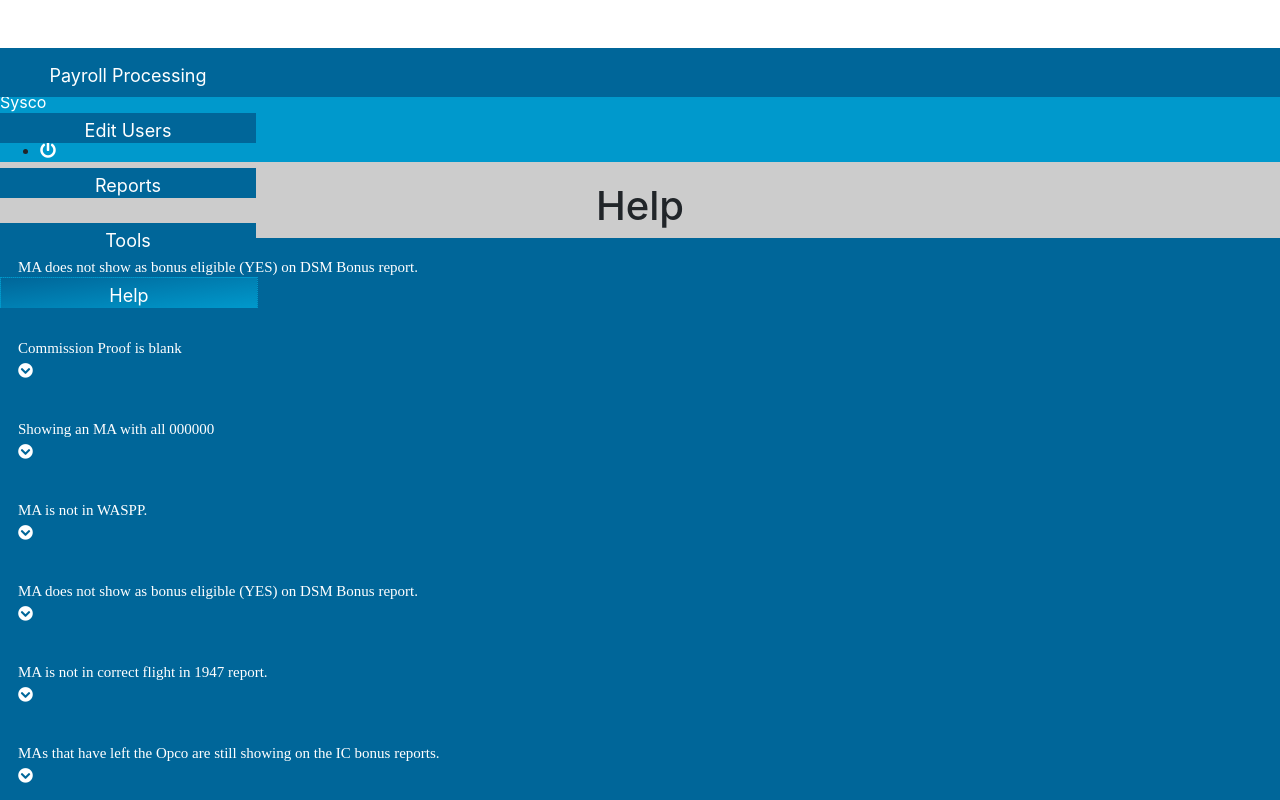
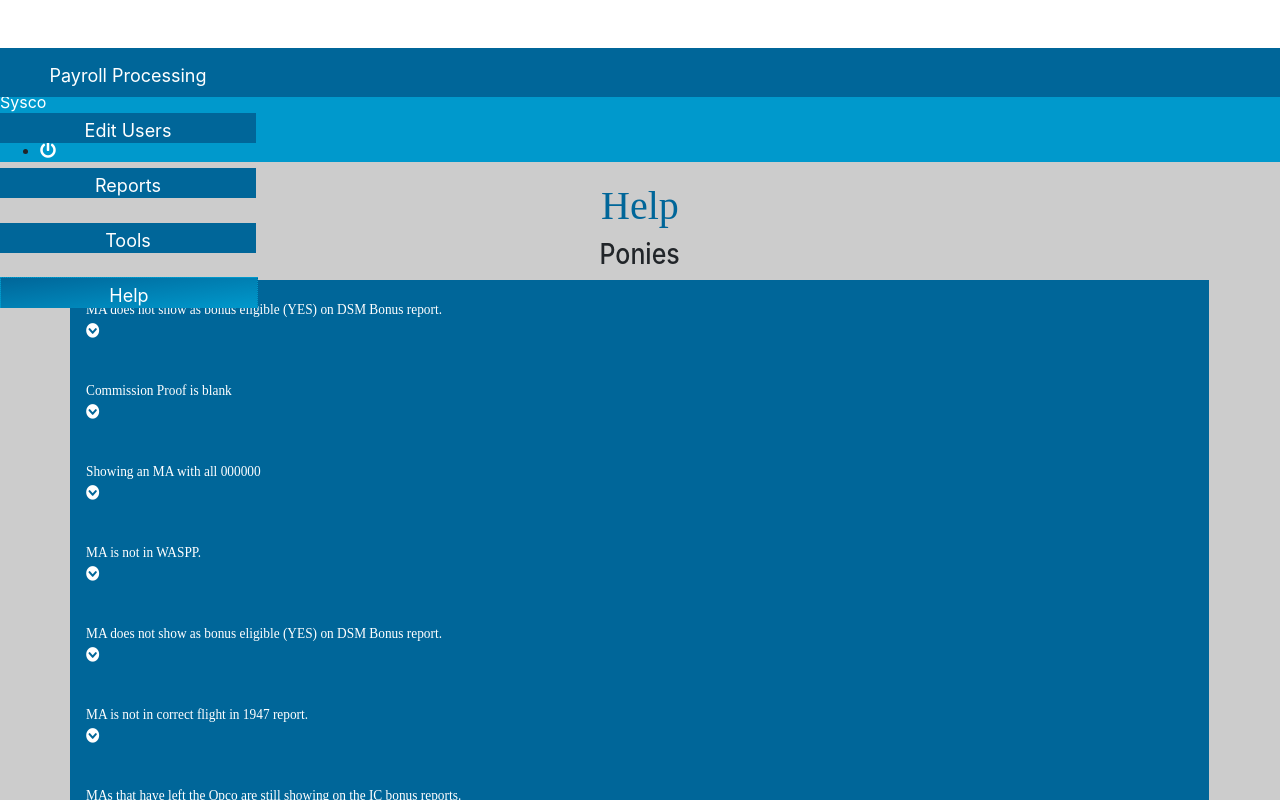
Before and after one commit to Junjie2412/wasppUI, a React app in the folder waspp-ui/: page /help in a window 1280 px wide. Built offline with nearby package versions, Linux system fonts and the light colour scheme.

Commit message:
adding onto FAQ, changed FAQ to stateless component

```diff
--- a/waspp-ui/src/containers/Help/FrequentIssues/FrequentIssues.js
+++ b/waspp-ui/src/containers/Help/FrequentIssues/FrequentIssues.js
@@ -2,9 +2,9 @@ import React, {Component} from 'react';
 import classes from './FrequentIssues.css';
 import bootStrapClasses from '../../../../node_modules/bootstrap/dist/css/bootstrap.min.css';
 
-class FrequentIssues extends Component{
+const  FrequentIssues = (props) =>{
 
-    toggleDisplay = (event) =>{
+    const toggleDisplay = (event) =>{
         let element = event.target.nextElementSibling;
         let arrow = element;
         let errorCaught = false;
@@ -45,13 +45,12 @@ class FrequentIssues extends Component{
         }
     }
 
-    render(){
-        const populateFAQ = this.props.issues.map(data => (
+        const populateFAQ = props.issues.map(data => (
             <div key={data.Issue} className={bootStrapClasses.container} >
-                <button class={classes.collapsible} onClick={this.toggleDisplay}>
+                <button class={classes.collapsible} onClick={toggleDisplay}>
                     {data.Issue}
                     <div className={[bootStrapClasses['offset-sm-11'], bootStrapClasses['col-sm-1']].join(' ')}>
-                        <i className={"fas fa-chevron-circle-down"} />
+                        <i className={"fas fa-chevron-circle-down"}/>
                         <i className={'arrow'}/>
                     </div>
                     <i className='error'/>
@@ -61,15 +60,14 @@ class FrequentIssues extends Component{
                         <p>{data.Solution}</p>
                     </div>
                 </div>
-            </div>
-        ));
+            </div>));
 
         return(
             <div>
                 {populateFAQ}
             </div>
-        )
+        );
     }
-}
+
 
 export default FrequentIssues;
--- a/waspp-ui/src/containers/Help/Help.css
+++ b/waspp-ui/src/containers/Help/Help.css
@@ -5,6 +5,15 @@
 .Header {
     text-align: center;
     margin-top: 20px;
+    font-family: 'Century Gothic';
+    color: #006699;
+}
+
+.cardStyle{
+    transform: scaleX(.89);
+    overflow: auto;
+    height: 81%;
+    width: 100%;
 }
 
 .FAQ {
@@ -12,3 +21,7 @@
     overflow: auto;
     width: 100%;
 }
+
+h3{
+    text-align: center;
+}
--- a/waspp-ui/src/containers/Help/Help.js
+++ b/waspp-ui/src/containers/Help/Help.js
@@ -2,6 +2,7 @@ import React, {Component} from 'react';
 import FrequentIssues from './FrequentIssues/FrequentIssues';
 import { Issues } from '../../shared/Issues';
 import classes from './Help.css';
+import bootStrapClasses from '../../../node_modules/bootstrap/dist/css/bootstrap.min.css';
 
 class Help extends Component {
 
@@ -12,8 +13,15 @@ class Help extends Component {
                 <h1 className={classes.Header}>
                     Help
                 </h1>
-                <div className={classes.FAQ}>
-                    <FrequentIssues issues={Issues}/>
+                <div className={[bootStrapClasses.card, classes.cardStyle].join(' ')}>
+                    <div className={bootStrapClasses['card-body']}>
+                        <div className={classes.FAQ}>
+                            <h3>Ponies</h3>
+                            <FrequentIssues issues={Issues}/>
+                            <h3>Unicorns</h3>
+                            <FrequentIssues issues={Issues}/>
+                        </div>
+                    </div>
                 </div>
             </div>
         );
```
